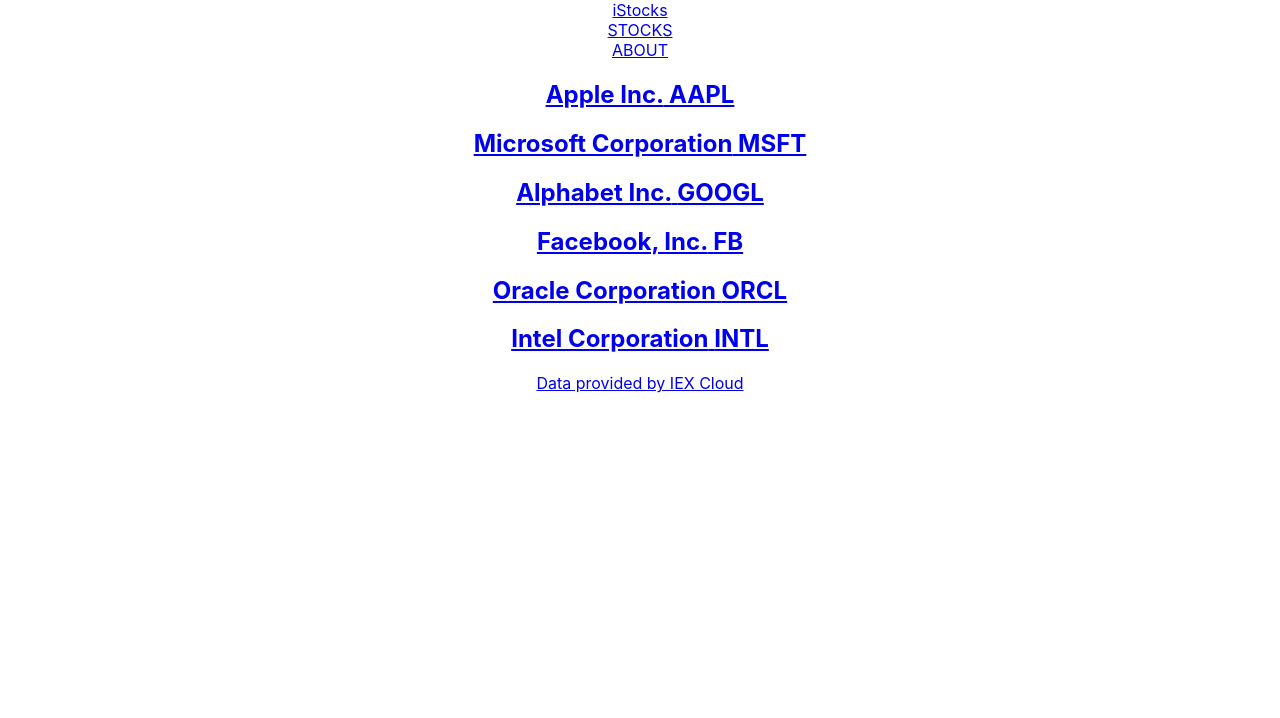
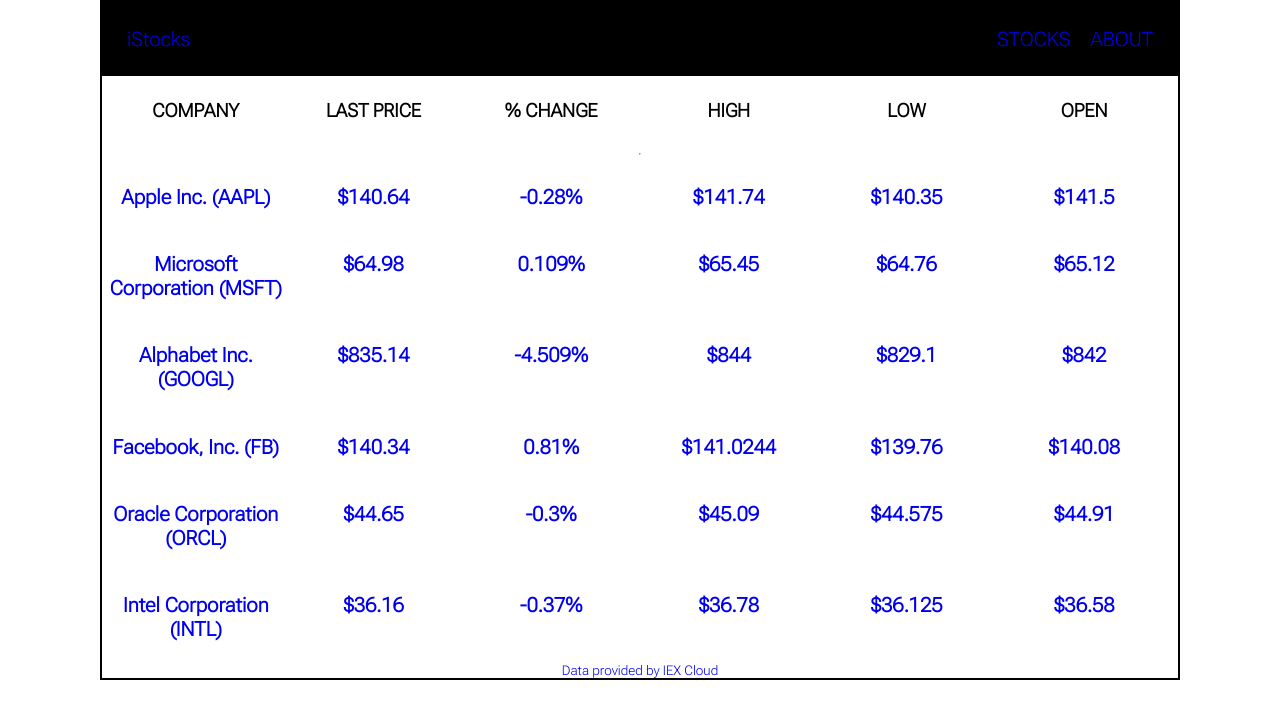
Before and after one commit to chess2022/React-Stock-Prices, a React (Create React App) app: page /stocks in a window 1280 px wide. Shown: the top 718 px of the page. Built offline with nearby package versions, Linux system fonts and the light colour scheme.

Commit message:
Adds more data and starting css

```diff
--- a/public/index.html
+++ b/public/index.html
@@ -2,6 +2,9 @@
 <html lang="en">
   <head>
     <meta charset="utf-8" />
+    <style>
+@import url('https://fonts.googleapis.com/css2?family=Roboto+Flex:opsz,wght@8..144,200&display=swap');
+</style>
     <link rel="icon" href="%PUBLIC_URL%/favicon.ico" />
     <meta name="viewport" content="width=device-width, initial-scale=1" />
     <meta name="theme-color" content="#000000" />
@@ -24,7 +27,7 @@
       work correctly both with client-side routing and a non-root public URL.
       Learn how to configure a non-root public URL by running `npm run build`.
     -->
-    <title>React App</title>
+    <title>React Stock Price Updates</title>
   </head>
   <body>
     <noscript>You need to enable JavaScript to run this app.</noscript>
--- a/src/components/Nav.jsx
+++ b/src/components/Nav.jsx
@@ -1,9 +1,10 @@
 import { Link } from "react-router-dom";
+import "./nav.css";
 
 export default function Nav(props) {
   return (
-    <div className="nav">
-      <Link to="/">
+    <nav className="nav">
+      <Link to="/" id="logo">
         <div>iStocks</div>
       </Link>
       <Link to="/stocks">
@@ -12,6 +13,6 @@
       <Link to="/about">
         <div>ABOUT</div>
       </Link>
-    </div>
+    </nav>
   );
 }
--- /dev/null
+++ b/src/components/nav.css
@@ -0,0 +1,24 @@
+.nav {
+  display: flex;
+  background-color: black;
+  color: white;
+  padding: 15px;
+  font-size: 1.25em;
+}
+
+.nav a {
+  text-decoration: none;
+  margin: 10px;
+}
+
+.nav a:visited {
+    color: white;
+}
+
+.nav a:hover {
+  color: rgb(27, 216, 27);
+}
+
+#logo {
+  margin-right: auto;
+}
--- a/src/index.css
+++ b/src/index.css
@@ -1,13 +1,41 @@
 body {
   margin: 0;
-  font-family: -apple-system, BlinkMacSystemFont, 'Segoe UI', 'Roboto', 'Oxygen',
-    'Ubuntu', 'Cantarell', 'Fira Sans', 'Droid Sans', 'Helvetica Neue',
-    sans-serif;
-  -webkit-font-smoothing: antialiased;
-  -moz-osx-font-smoothing: grayscale;
+  font-family: 'Roboto Flex', sans-serif;
+  margin-right: 100px;
+  margin-left: 100px;
+  display: block;
+  border-style: solid;
+  border-width: 2px;
 }
 
-code {
-  font-family: source-code-pro, Menlo, Monaco, Consolas, 'Courier New',
-    monospace;
+h2 {
+  font-size: 1.25em
 }
+
+.stocks a{
+  text-decoration: none;
+}
+
+.stocks a:visited {
+    color: rgb(61, 58, 58);
+}
+
+.stocks a:hover {
+  color: rgb(6, 54, 6);
+}
+
+.stocks {
+  display: grid;
+  overflow-x: scroll;
+}
+
+.stocks--rows {
+  display: grid;
+  grid-template-columns: 1fr 1fr 1fr 1fr 1fr 1fr;
+  padding: 5px;
+
+}
+
+#stocks--header {
+
+}
--- a/src/pages/Price.jsx
+++ b/src/pages/Price.jsx
@@ -26,7 +26,7 @@
   const loaded = () => (
     <div>
       <h1>
-        {stock.companyName} {stock.symbol}
+        {stock.companyName} ({stock.symbol})
       </h1>
       <h2>{stock.close}</h2>
       <a href="https://iexcloud.io">IEX Cloud</a>
--- a/src/pages/Stocks.jsx
+++ b/src/pages/Stocks.jsx
@@ -5,68 +5,88 @@
       {
         name: "Apple Inc.",
         symbol: "AAPL",
-        // lastPrice: 140.64,
-        // change: -0.280000000000001,
-        // high: 141.74,
-        // low: 140.35,
-        // open: 141.5,
+        lastPrice: 140.64,
+        change: -0.280,
+        high: 141.74,
+        low: 140.35,
+        open: 141.5,
       },
       {
         name: "Microsoft Corporation",
         symbol: "MSFT",
-        // lastPrice: 64.98,
-        // change: 0.109999999999999,
-        // high: 65.45,
-        // low: 64.76,
-        // open: 65.12,
+        lastPrice: 64.98,
+        change: 0.109,
+        high: 65.45,
+        low: 64.76,
+        open: 65.12,
       },
       {
         name: "Alphabet Inc.",
         symbol: "GOOGL",
-        // lastPrice: 835.14,
-        // change: -4.50999999999999,
-        // high: 844,
-        // low: 829.1,
-        // open: 842,
+        lastPrice: 835.14,
+        change: -4.509,
+        high: 844,
+        low: 829.1,
+        open: 842,
       },
       {
         name: "Facebook, Inc.",
         symbol: "FB",
-        // lastPrice: 140.34,
-        // change: 0.810000000000002,
-        // high: 141.0244,
-        // low: 139.76,
-        // open: 140.08,
+        lastPrice: 140.34,
+        change: 0.810,
+        high: 141.0244,
+        low: 139.76,
+        open: 140.08,
       },
       {
         name: "Oracle Corporation",
         symbol: "ORCL",
-        // lastPrice: 44.65,
-        // change: -0.300000000000004,
-        // high: 45.09,
-        // low: 44.575,
-        // open: 44.91,
+        lastPrice: 44.65,
+        change: -0.300,
+        high: 45.09,
+        low: 44.575,
+        open: 44.91,
       },
       {
         name: "Intel Corporation",
         symbol: "INTL",
-        // lastPrice: 36.16,
-        // change: -0.370000000000005,
-        // high: 36.78,
-        // low: 36.125,
-        // open: 36.58,
+        lastPrice: 36.16,
+        change: -0.370,
+        high: 36.78,
+        low: 36.125,
+        open: 36.58,
       },
     ];
     return (
       <div className="stocks">
-        {stocks.map(({ name, symbol }, idx) => (
-          <Link key={idx} to={`/stocks/${symbol}`}>
-            <h2>
-              {name} {symbol}
-            </h2>
-          </Link>
-        ))}
-        <a href="https://iexcloud.io">Data provided by IEX Cloud</a>
+        <h3 className="stocks--rows">
+          <div>COMPANY</div>
+          <div> LAST PRICE </div>
+          <div>% CHANGE</div>
+          <div> HIGH</div>
+          <div>LOW</div>
+          <div> OPEN</div>
+        </h3>
+        <hr />
+        {stocks.map(
+          ({ name, symbol, lastPrice, change, high, low, open }, idx) => (
+            <Link key={idx} to={`/stocks/${symbol}`}>
+              <h2 className="stocks--rows" id="stocks--header">
+                <div>
+                  {name} ({symbol})
+                </div>
+                <div> ${lastPrice} </div>
+                <div>{change}%</div>
+                <div> ${high} </div>
+                <div>${low}</div>
+                <div> ${open}</div>
+              </h2>
+            </Link>
+          )
+        )}
+        <small>
+          <a href="https://iexcloud.io">Data provided by IEX Cloud</a>
+        </small>
       </div>
     );
 }
```
